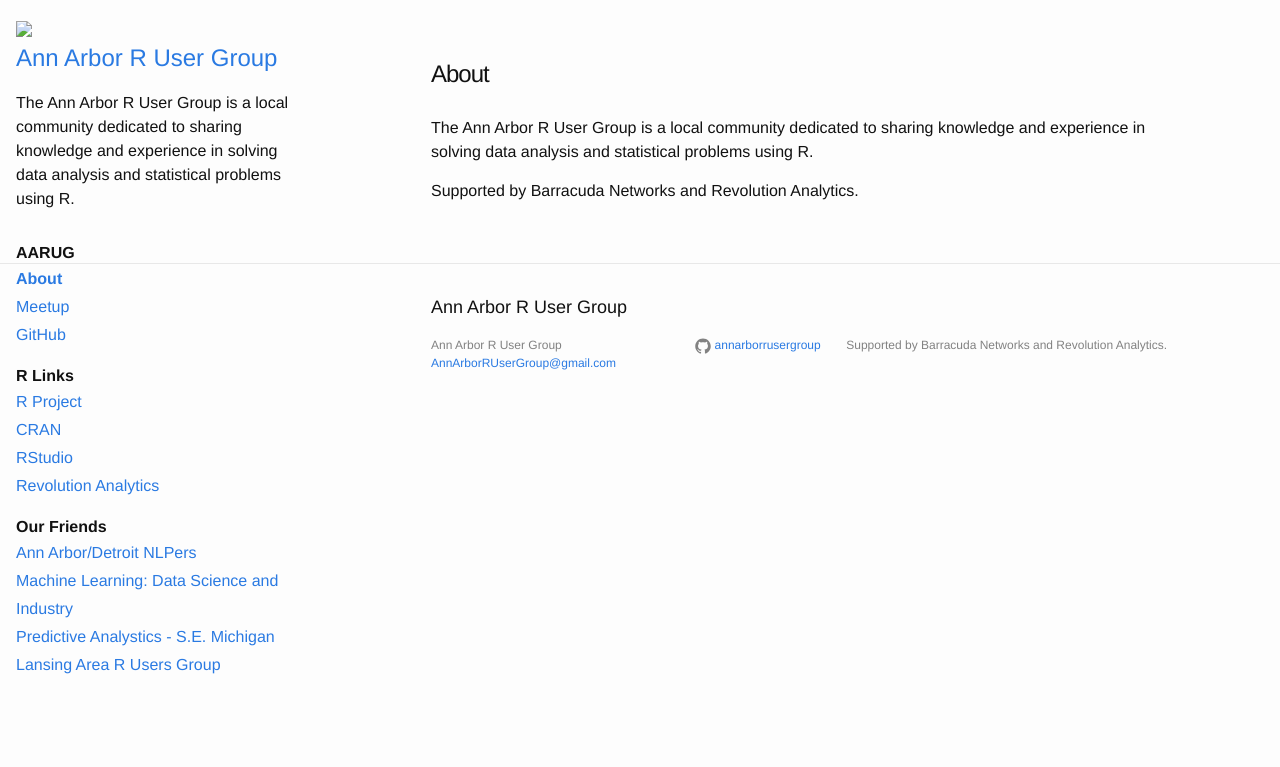
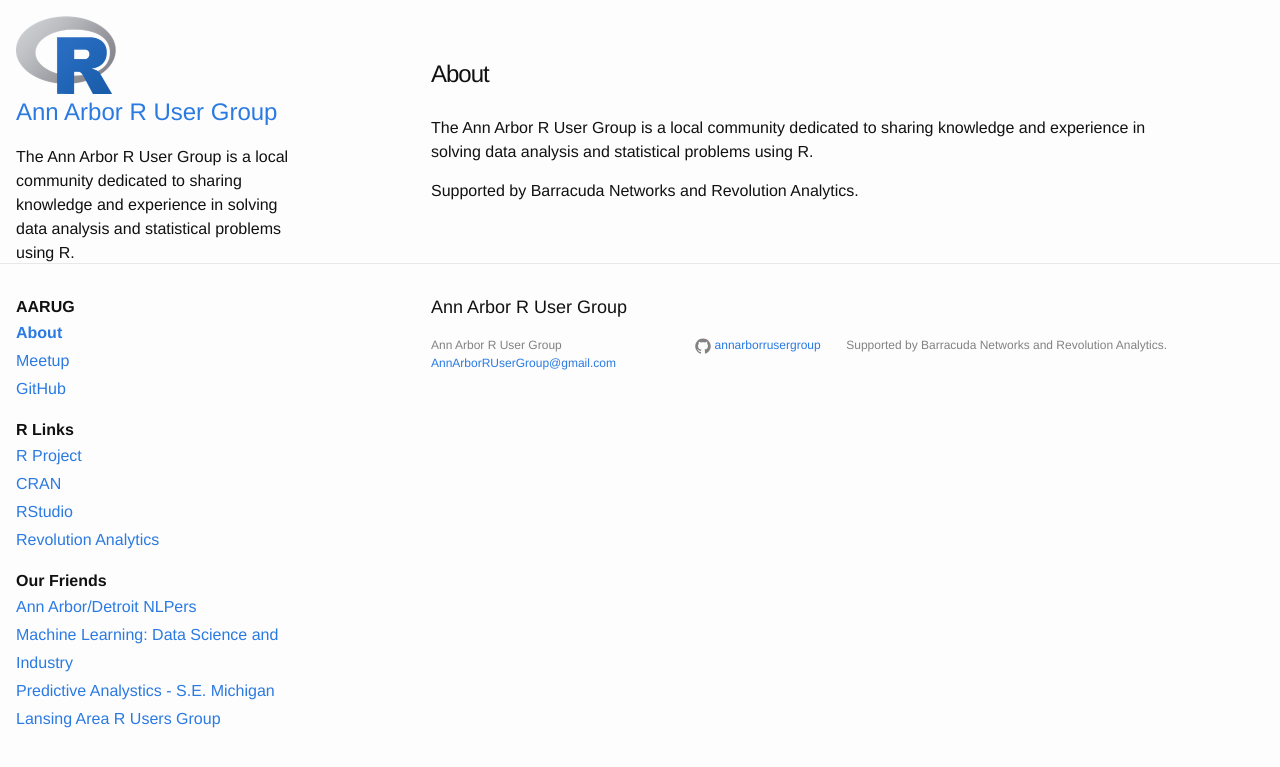
Before and after one commit to AnnArborRUserGroup/AnnArborRUserGroup.github.io, a Jekyll site: the page built from about.md, in a window 1280 px wide. Shown: the top 767 px of the page. Built offline with Jekyll 4.4.1, drawn with Linux system fonts in a browser that asks for light colours.

Commit message:
better linking

```diff
--- a/_includes/sidebar.html
+++ b/_includes/sidebar.html
@@ -1,7 +1,7 @@
 <div class="sidebar">
   <div class="container sidebar-sticky">
     <div class="sidebar-about">
-      <div><img src="images/Rlogo.png" style="max-height: 100px; max-width: 100px;"></div>
+      <div><img src="{{ site.url }}/images/Rlogo.png" style="max-height: 100px; max-width: 100px;"></div>
       <h2>
         <a href="{{ site.url }}">
           {{ site.title }}
```
